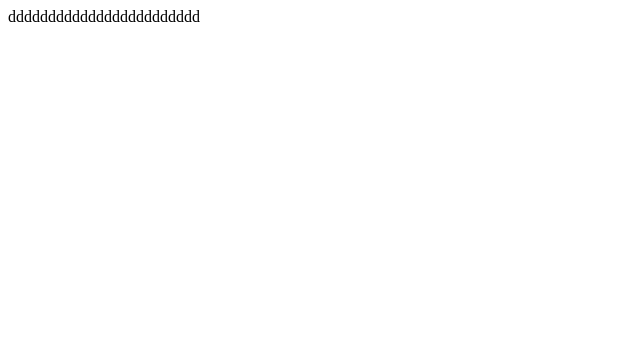
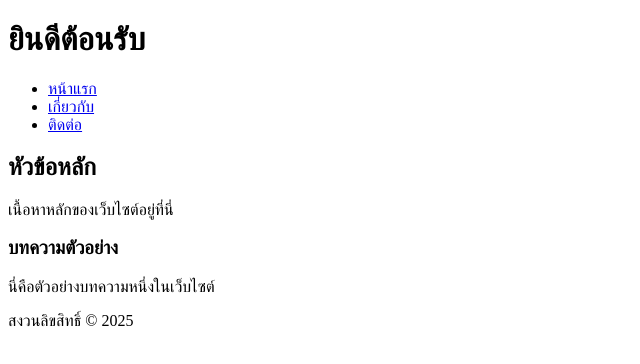
Before and after one commit to stu36577/nr.ac.th.github.io, a plain HTML site: page index.html in a window 1280 px wide. Shown: the whole page, without its empty margins (0-640 px from the left). Drawn offline with Linux system fonts and the light colour scheme.

Commit message:
Update index.html

```diff
--- a/index.html
+++ b/index.html
@@ -1 +1,39 @@
-dddddddddddddddddddddddd
+<!DOCTYPE html>
+<html lang="th">
+<head>
+  <meta charset="UTF-8">
+  <meta name="viewport" content="width=device-width, initial-scale=1.0">
+  <title>ชื่อเว็บไซต์ของคุณ</title>
+  <link rel="stylesheet" href="style.css"> <!-- ลิงก์ไปยังไฟล์ CSS -->
+</head>
+<body>
+  <header>
+    <h1>ยินดีต้อนรับ</h1>
+    <nav>
+      <ul>
+        <li><a href="#">หน้าแรก</a></li>
+        <li><a href="#">เกี่ยวกับ</a></li>
+        <li><a href="#">ติดต่อ</a></li>
+      </ul>
+    </nav>
+  </header>
+
+  <main>
+    <section>
+      <h2>หัวข้อหลัก</h2>
+      <p>เนื้อหาหลักของเว็บไซต์อยู่ที่นี่</p>
+    </section>
+
+    <article>
+      <h3>บทความตัวอย่าง</h3>
+      <p>นี่คือตัวอย่างบทความหนึ่งในเว็บไซต์</p>
+    </article>
+  </main>
+
+  <footer>
+    <p>สงวนลิขสิทธิ์ &copy; 2025</p>
+  </footer>
+
+  <script src="script.js"></script> <!-- ลิงก์ไปยังไฟล์ JavaScript -->
+</body>
+</html>
```
